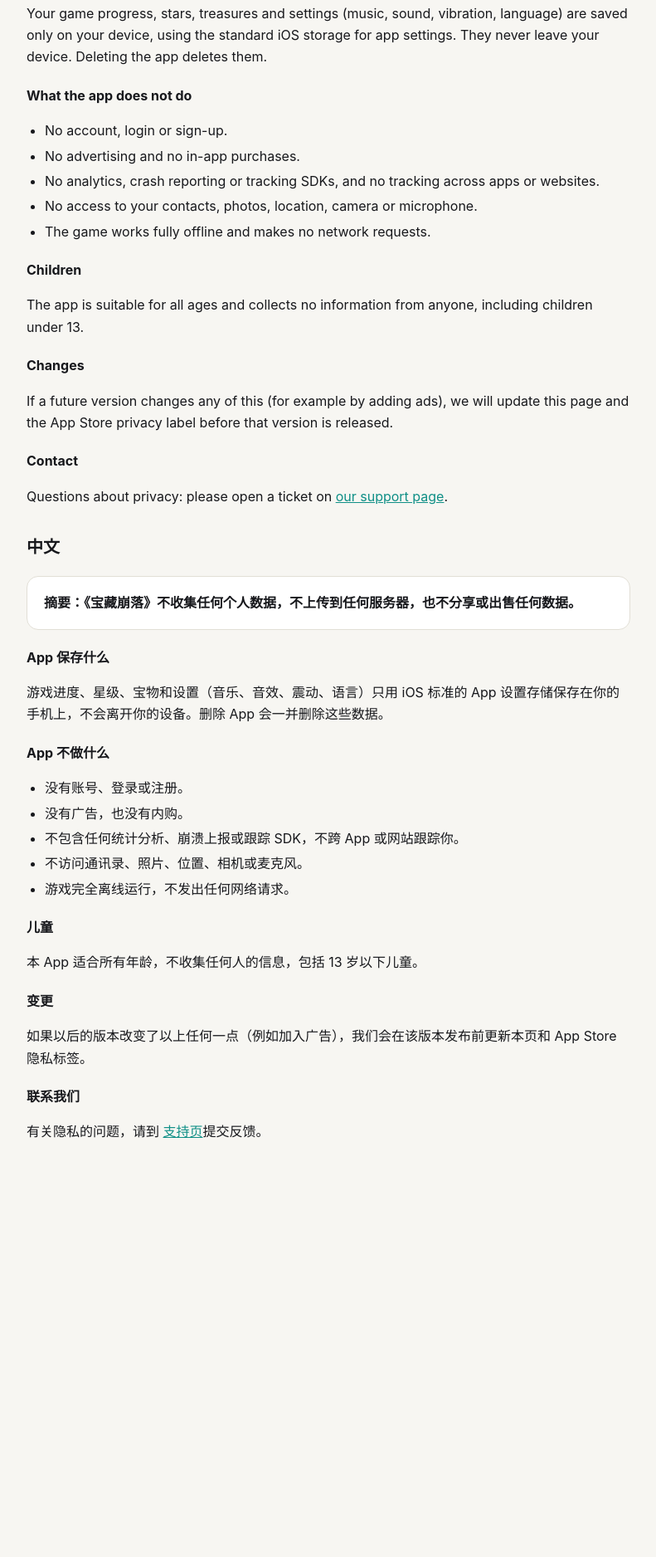
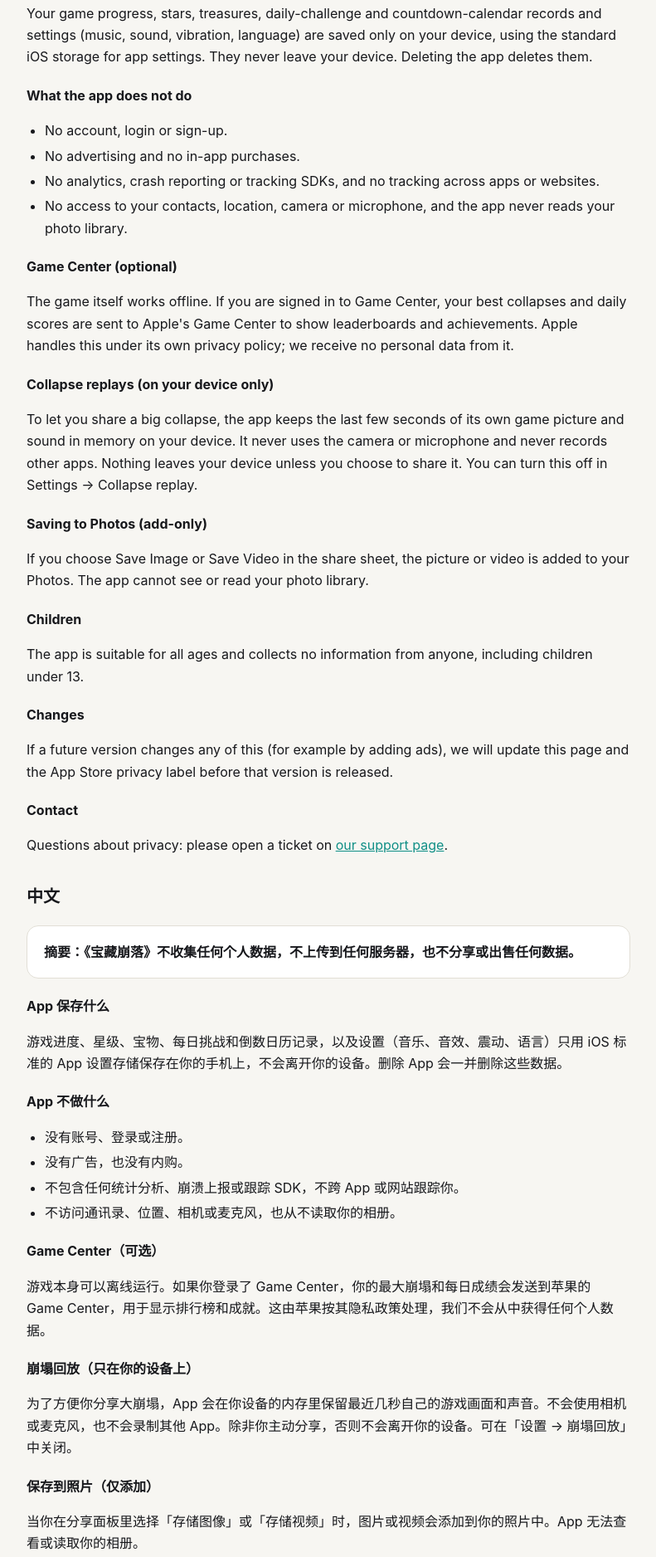
Before and after one commit to loseyourself1978-blip/loseyourself1978-blip.github.io, a plain HTML site: page treasure-topple/privacy.html in a window 1280 px wide. Shown: the part 386-2262 px from the top of the page at 83% size, without its empty margins (244-1035 px from the left). Before the commit the page ends 1843 px from the top, so only its background shows below. Drawn offline with Linux system fonts and the light colour scheme.

Commit message:
Treasure Topple privacy policy for 1.5: Game Center leaderboards (handled by Apple), on-device collapse replays, add-only Save to Photos; still no ads, tracking or analytics
Co-Authored-By: Claude Opus 5.5 <noreply@anthropic.com>

```diff
--- a/treasure-topple/privacy.html
+++ b/treasure-topple/privacy.html
@@ -23,22 +23,27 @@
 <body>
 <div class="wrap">
 <h1>Privacy Policy · 隐私政策</h1>
-<p class="muted">Treasure Topple · 宝藏崩落 — Effective 14 November 2026 · 生效日期：2026 年 11 月 14 日</p>
+<p class="muted">Treasure Topple · 宝藏崩落 — Effective 26 November 2026 · 生效日期：2026 年 11 月 26 日</p>
 <div class="lang"><a href="#en">English</a><a href="#zh">中文</a><a href="./">Support · 技术支持</a></div>
 
 <section id="en">
 <h2>English</h2>
 <div class="card"><b>Summary: Treasure Topple does not collect, store on any server, share or sell any personal data.</b></div>
 <h3>What the app stores</h3>
-<p>Your game progress, stars, treasures and settings (music, sound, vibration, language) are saved only on your device, using the standard iOS storage for app settings. They never leave your device. Deleting the app deletes them.</p>
+<p>Your game progress, stars, treasures, daily-challenge and countdown-calendar records and settings (music, sound, vibration, language) are saved only on your device, using the standard iOS storage for app settings. They never leave your device. Deleting the app deletes them.</p>
 <h3>What the app does not do</h3>
 <ul>
 <li>No account, login or sign-up.</li>
 <li>No advertising and no in-app purchases.</li>
 <li>No analytics, crash reporting or tracking SDKs, and no tracking across apps or websites.</li>
-<li>No access to your contacts, photos, location, camera or microphone.</li>
-<li>The game works fully offline and makes no network requests.</li>
+<li>No access to your contacts, location, camera or microphone, and the app never reads your photo library.</li>
 </ul>
+<h3>Game Center (optional)</h3>
+<p>The game itself works offline. If you are signed in to Game Center, your best collapses and daily scores are sent to Apple's Game Center to show leaderboards and achievements. Apple handles this under its own privacy policy; we receive no personal data from it.</p>
+<h3>Collapse replays (on your device only)</h3>
+<p>To let you share a big collapse, the app keeps the last few seconds of its own game picture and sound in memory on your device. It never uses the camera or microphone and never records other apps. Nothing leaves your device unless you choose to share it. You can turn this off in Settings → Collapse replay.</p>
+<h3>Saving to Photos (add-only)</h3>
+<p>If you choose Save Image or Save Video in the share sheet, the picture or video is added to your Photos. The app cannot see or read your photo library.</p>
 <h3>Children</h3>
 <p>The app is suitable for all ages and collects no information from anyone, including children under 13.</p>
 <h3>Changes</h3>
@@ -51,15 +56,20 @@
 <h2>中文</h2>
 <div class="card"><b>摘要：《宝藏崩落》不收集任何个人数据，不上传到任何服务器，也不分享或出售任何数据。</b></div>
 <h3>App 保存什么</h3>
-<p>游戏进度、星级、宝物和设置（音乐、音效、震动、语言）只用 iOS 标准的 App 设置存储保存在你的手机上，不会离开你的设备。删除 App 会一并删除这些数据。</p>
+<p>游戏进度、星级、宝物、每日挑战和倒数日历记录，以及设置（音乐、音效、震动、语言）只用 iOS 标准的 App 设置存储保存在你的手机上，不会离开你的设备。删除 App 会一并删除这些数据。</p>
 <h3>App 不做什么</h3>
 <ul>
 <li>没有账号、登录或注册。</li>
 <li>没有广告，也没有内购。</li>
 <li>不包含任何统计分析、崩溃上报或跟踪 SDK，不跨 App 或网站跟踪你。</li>
-<li>不访问通讯录、照片、位置、相机或麦克风。</li>
-<li>游戏完全离线运行，不发出任何网络请求。</li>
+<li>不访问通讯录、位置、相机或麦克风，也从不读取你的相册。</li>
 </ul>
+<h3>Game Center（可选）</h3>
+<p>游戏本身可以离线运行。如果你登录了 Game Center，你的最大崩塌和每日成绩会发送到苹果的 Game Center，用于显示排行榜和成就。这由苹果按其隐私政策处理，我们不会从中获得任何个人数据。</p>
+<h3>崩塌回放（只在你的设备上）</h3>
+<p>为了方便你分享大崩塌，App 会在你设备的内存里保留最近几秒自己的游戏画面和声音。不会使用相机或麦克风，也不会录制其他 App。除非你主动分享，否则不会离开你的设备。可在「设置 → 崩塌回放」中关闭。</p>
+<h3>保存到照片（仅添加）</h3>
+<p>当你在分享面板里选择「存储图像」或「存储视频」时，图片或视频会添加到你的照片中。App 无法查看或读取你的相册。</p>
 <h3>儿童</h3>
 <p>本 App 适合所有年龄，不收集任何人的信息，包括 13 岁以下儿童。</p>
 <h3>变更</h3>
```
